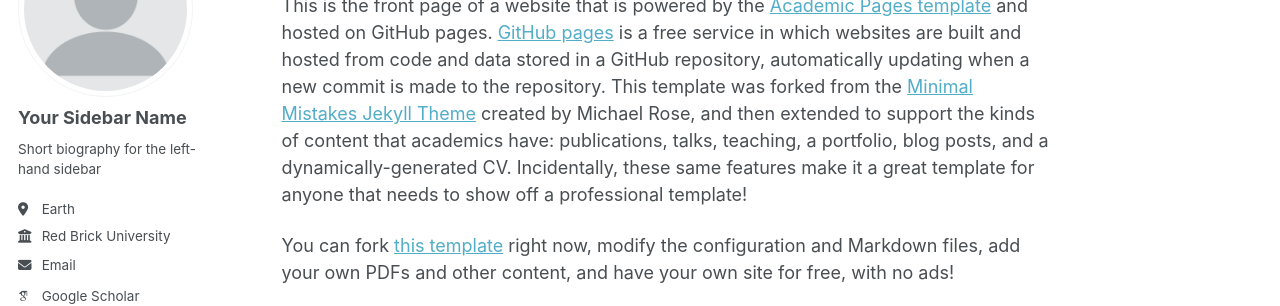
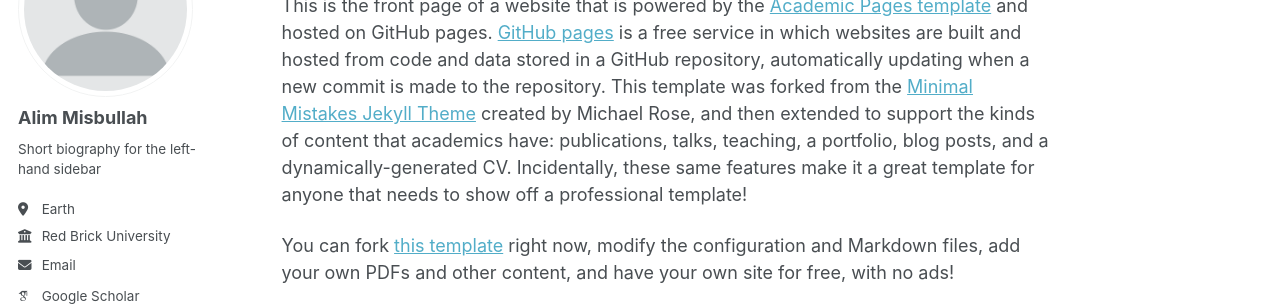
Before and after one commit to misbullah/misbullah.github.io, a Jekyll site: the page built from _pages/about.md, in a window 1280 px wide. Shown: the part 179-485 px from the top of the page. Built offline with Jekyll 4.4.1, drawn with Linux system fonts in a browser that asks for light colours; some web fonts are replaced; a script bundle is joined from its source files by our own code; library files that are not in the unit come from our copies.

Commit message:
Update _config.yml

```diff
--- a/_config.yml
+++ b/_config.yml
@@ -24,7 +24,7 @@ repository               : "academicpages/academicpages.github.io"
 author:
   # Biographic information
   avatar           : "profile.png"
-  name             : "Your Sidebar Name"
+  name             : "Alim Misbullah"
   pronouns         : # example: "she/her"
   bio              : "Short biography for the left-hand sidebar"
   location         : "Earth"
```
